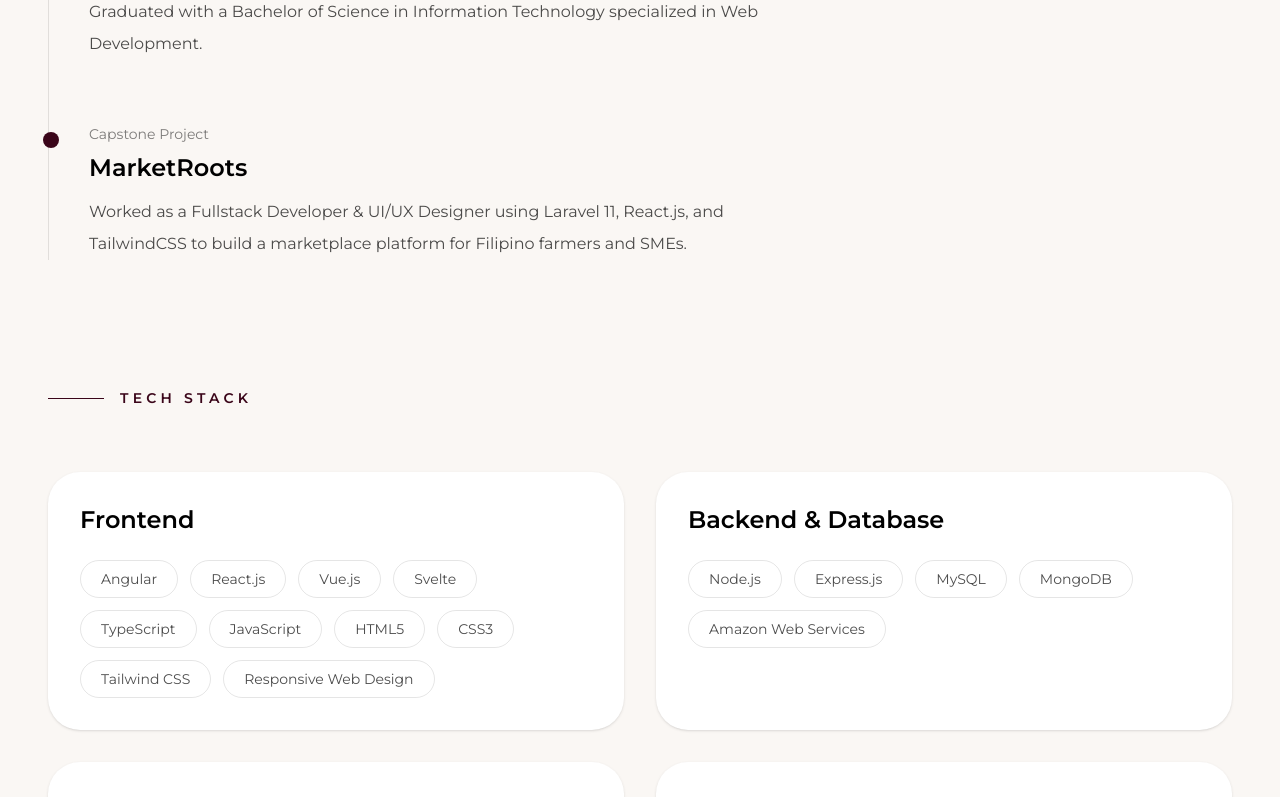
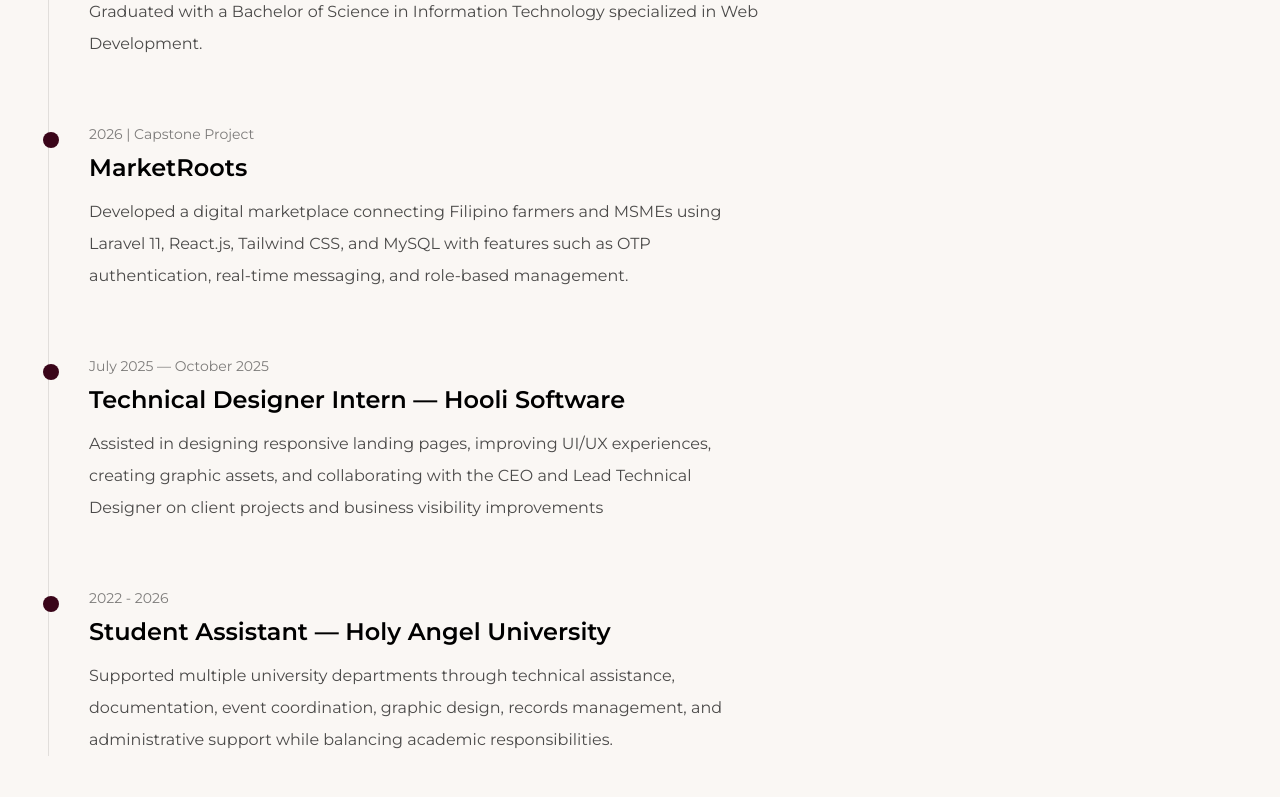
Before and after one commit to K8Dvd/kate-portfolio, a React (Vite) app: page /about in a window 1280 px wide. Shown: the part 1120-1917 px from the top of the page. Built offline with nearby package versions, Linux system fonts and the light colour scheme.

Commit message:
Finalize portfolio website

```diff
--- a/index.html
+++ b/index.html
@@ -19,5 +19,8 @@
       <body>
     <div id="root"></div>
     <script type="module" src="/src/main.jsx"></script>
+    <footer class="text-center py-6 text-xs text-gray-800">
+  © 2026 Kate Anne David
+</footer>
   </body>
 </html>
--- a/src/components/aboutexpanded.jsx
+++ b/src/components/aboutexpanded.jsx
@@ -135,7 +135,7 @@
               <div className="absolute -left-[46px] top-2 h-4 w-4 rounded-full bg-[#3A0519]" />
 
               <p className="text-sm text-black/50">
-                2026
+                2026 - Graduated
               </p>
 
               <h3 className="mt-2 text-2xl font-semibold text-black">
@@ -157,7 +157,7 @@
               <div className="absolute -left-[46px] top-2 h-4 w-4 rounded-full bg-[#3A0519]" />
 
               <p className="text-sm text-black/50">
-                Capstone Project
+                2026 | Capstone Project
               </p>
 
               <h3 className="mt-2 text-2xl font-semibold text-black">
@@ -166,13 +166,65 @@
 
               <p className="mt-3 max-w-2xl leading-8 text-black/70">
 
-                Worked as a Fullstack Developer & UI/UX Designer using
-                Laravel 11, React.js, and TailwindCSS to build a
-                marketplace platform for Filipino farmers and SMEs.
+                Developed a digital marketplace connecting Filipino farmers
+                and MSMEs using Laravel 11, React.js, Tailwind CSS, and MySQL
+                with features such as OTP authentication, real-time messaging,
+                and role-based management.
 
               </p>
 
             </div>
+
+            {/* ITEM */}
+            <div className="relative">
+
+              <div className="absolute -left-[46px] top-2 h-4 w-4 rounded-full bg-[#3A0519]" />
+
+              <p className="text-sm text-black/50">
+                July 2025 — October 2025
+              </p>
+
+              <h3 className="mt-2 text-2xl font-semibold text-black">
+                Technical Designer Intern — Hooli Software
+              </h3>
+
+              <p className="mt-3 max-w-2xl leading-8 text-black/70">
+
+                 Assisted in designing responsive landing pages, improving
+                UI/UX experiences, creating graphic assets, and collaborating
+                with the CEO and Lead Technical Designer on client projects
+                and business visibility improvements
+
+              </p>
+
+            </div>
+
+
+           {/* ITEM */}
+            <div className="relative">
+
+              <div className="absolute -left-[46px] top-2 h-4 w-4 rounded-full bg-[#3A0519]" />
+
+              <p className="text-sm text-black/50">
+                2022 - 2026
+              </p>
+
+              <h3 className="mt-2 text-2xl font-semibold text-black">
+                Student Assistant — Holy Angel University
+              </h3>
+
+              <p className="mt-3 max-w-2xl leading-8 text-black/70">
+
+                Supported multiple university departments through technical
+                assistance, documentation, event coordination, graphic design,
+                records management, and administrative support while balancing
+                academic responsibilities.
+
+              </p>
+
+            </div>
+
+
 
           </div>
 
--- a/src/components/achievements.jsx
+++ b/src/components/achievements.jsx
@@ -97,14 +97,14 @@
             {/* TITLE */}
             <h3 className="mt-5 text-4xl font-bold leading-tight text-black">
 
-              Placeholder Achievement Title
+              Master Fullstack Web Development Certification
 
             </h3>
 
             {/* SUBTITLE */}
             <p className="mt-4 text-lg font-semibold text-black/70">
 
-              Organization · Year
+              GreatLearning · 2024
 
             </p>
 
--- a/src/components/projects.jsx
+++ b/src/components/projects.jsx
@@ -2,25 +2,25 @@
 import { useState } from 'react'
 import { FaArrowLeft, FaArrowRight } from 'react-icons/fa'
 
-import marketroots from '/projects/marketroots.png'
-import project2 from '../assets/project2.jpg'
-import project3 from '../assets/project3.jpg'
+import project1 from '/projects/marketroots.png'
+import project2 from '/projects/pawtify.png'
+import project3 from '/projects/tasty.png'
 
 function Projects() {
   const projects = [
     {
-      image: marketroots,
-      title: 'Portfolio Website',
-      category: 'Frontend Development',
+      image: project1,
+      title: 'MarketRoots',
+      category: 'Web Application',
       description:
-        'A visually expressive portfolio focused on interactive storytelling and modern web experiences.',
+        'A Digital Marketplace to Connect Filipino Farmers to Small and Medium Enterprises in Angeles City, Pampanga.',
     },
     {
       image: project2,
-      title: 'Student Management System',
+      title: 'Pawtify',
       category: 'Web Application',
       description:
-        'A responsive academic management platform designed for organization, usability, and efficiency.',
+        'Pawtify is a decentralized pet registry and vaccination tracking platform that stores pet records securely on the Ethereum blockchain.',
     },
     {
       image: project3,
@@ -57,7 +57,7 @@
 
           <p className="mt-6 text-base leading-7 text-black/70">
             A collection of selected projects crafted through creativity,
-            design, and development — transforming ideas into meaningful
+            design, and development, transforming ideas into meaningful
             digital experiences.
           </p>
         </div>
--- a/src/components/projectsexpanded.jsx
+++ b/src/components/projectsexpanded.jsx
@@ -1,7 +1,7 @@
 import Navbar from '../components/Navbar'
-import project1 from '../assets/project1.jpg'
-import project2 from '../assets/project2.jpg'
-import project3 from '../assets/project3.jpg'
+import project1 from '/projects/marketroots.png'
+import project2 from '/projects/pawtify.png'
+import project3 from '/projects/tasty.png'
 
 function ProjectsPage() {
 
@@ -10,15 +10,17 @@
     {
       title: 'MarketRoots',
       description:
-        'A digital marketplace connecting Filipino farmers with small and medium enterprises in Angeles City, Pampanga. Built with a focus on accessibility, usability, and modern marketplace interaction.',
+        'MarketRoots is a web-based digital marketplace that connects Filipino farmers with MSMEs in Angeles City, Pampanga through direct product listings, real-time messaging, OTP authentication, and role-based marketplace management.',
 
       role: 'Fullstack Developer & UI/UX Designer',
 
       tech: [
         'Laravel 11',
         'React.js',
-        'TailwindCSS',
+        'Tailwind CSS',
         'MySQL',
+        'REST API',
+        'OTP Authentication',
       ],
 
       image: project1,
@@ -31,16 +33,22 @@
     },
 
     {
-      title: 'Creative Portfolio',
+      title: 'Pawtify',
       description:
-        'A modern editorial-style portfolio focused on storytelling, interaction, and clean frontend experiences showcasing projects, achievements, and creative development work.',
+        'Pawtify is a blockchain-based pet registry and vaccination tracking system that securely stores pet ownership and vaccination records on the Ethereum blockchain, providing transparent and tamper-proof record management for LGUs, veterinarians, and pet owners.Pawtify is a decentralized pet registry and vaccination tracking platform that stores pet records securely on the Ethereum blockchain.',
 
       role: 'Frontend Developer & UI/UX Designer',
 
       tech: [
         'React.js',
-        'TailwindCSS',
+        'Tailwind CSS',
         'Framer Motion',
+        'Solidity',
+        'Ethers.js',
+        'Hardhat',
+        'Ganache',
+        'Ethereum',
+        'MetaMask',
       ],
 
       image: project2,
@@ -49,28 +57,32 @@
 
       live: true,
 
-      link: '/',
+      link: 'https://pawtify.netlify.app/',
     },
 
     {
-      title: 'Future Project',
+      title: 'Tasty Bites',
+
       description:
-        'A placeholder for upcoming creative and technology-driven experiences, experiments, and frontend explorations currently in development.',
+        'Tasty Bites is a food and recipe blog website built using WordPress.com, featuring responsive layouts, recipe-focused content presentation, and a clean user-friendly interface designed for browsing food articles and recipes.',
 
-      role: 'Creative Developer',
+      role: 'Web Designer & Content Creator',
 
       tech: [
-        'OpenAI',
-        'Node.js',
-        'React.js',
+        'WordPress',
+        'WordPress.com',
+        'CSS',
+        'Responsive Design',
       ],
 
       image: project3,
 
-      status: 'In Development',
+      status: 'Personal Project',
 
-      live: false,
-    },
+      live: true,
+
+      link: 'https://tastybites06.wordpress.com/',
+},
 
   ]
 
--- a/src/components/recommendations.jsx
+++ b/src/components/recommendations.jsx
@@ -10,27 +10,27 @@
   const testimonials = [
 
     {
-      name: 'Jane Doe',
-      role: 'Frontend Developer',
-      company: 'Creative Studio',
+      name: 'Ms. Jeanky S. Mendez',
+      role: 'EMC Coordinator',
+      company: 'Holy Angel University',
       message:
-        'Kate consistently delivers visually engaging and well-structured designs. Her creativity and attention to detail make every project feel thoughtful and modern.',
+        'You are really putting effort to your works. God bless you.',
     },
 
     {
-      name: 'John Smith',
-      role: 'Project Manager',
-      company: 'Tech Solutions',
+      name: 'EG Delos Santos',
+      role: 'Student Assistant',
+      company: 'Holy Angel University',
       message:
-        'Working with Kate was an excellent experience. She combines creativity with technical skills, creating projects that are both functional and aesthetically impressive.',
+        'Kate has shown persistence in work environments where in she is willing to learn on areas she wants to expand upon such as programming in Java, Python and creative aspects like layouting their outputs and accept feedback from coleagues.',
     },
 
     {
-      name: 'Alex Rivera',
-      role: 'UI/UX Designer',
-      company: 'Digital Agency',
+      name: 'Renz Gabriel Castro',
+      role: 'Student Assistant',
+      company: 'Holy Angel University',
       message:
-        'Kate has a strong eye for design and storytelling. Her ability to transform ideas into interactive digital experiences is truly remarkable.',
+        'Kate never fails to provide excellent support, always paired with a charming smile. Her presence creates a positive and lighthearted working environment.',
     },
 
   ]
```
Also changed, not shown: public/projects/pawtify.png (added), public/projects/tasty.png (added).
